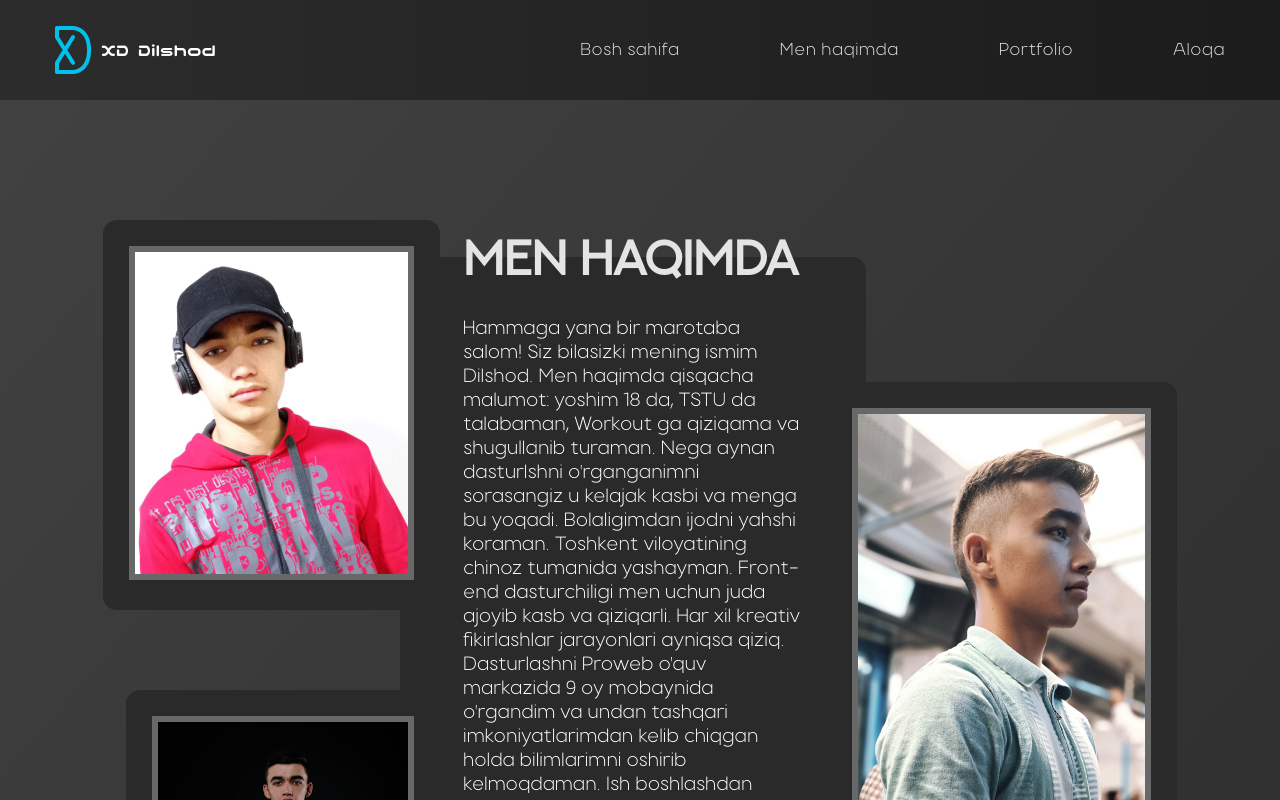
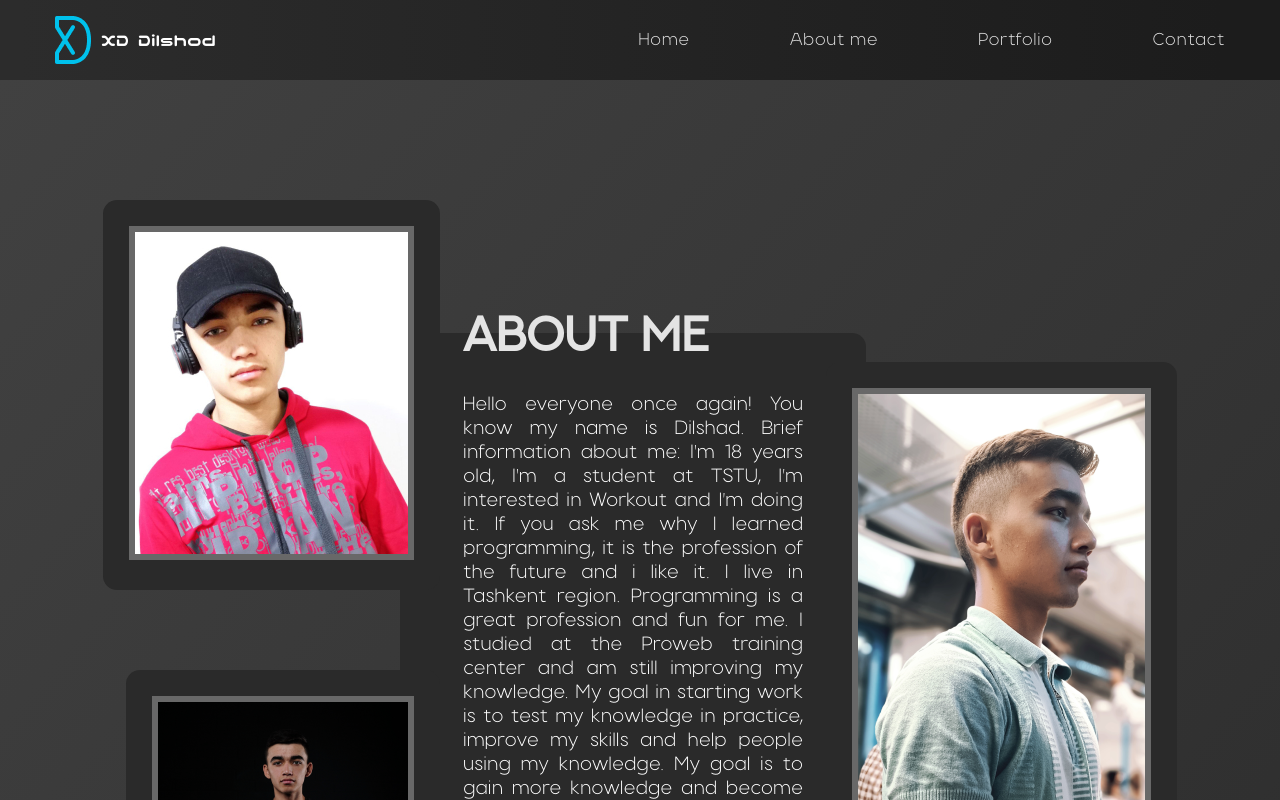
Before and after one commit to DilshodXD/portfolioReact, a React (Create React App) app: page /about in a window 1280 px wide. Shown: the top 800 px of the page. Built offline with nearby package versions, Linux system fonts and the light colour scheme.

Commit message:
translate langue en fixed style bug

```diff
--- a/src/pages/Nav.js
+++ b/src/pages/Nav.js
@@ -25,16 +25,16 @@ function Home() {
                         <nav className="nav">
                             <ul className="nav__list">
                                 <li className="nav__item">
-                                    <Link className="nav__link" to="/">Bosh sahifa</Link>
+                                    <Link className="nav__link" to="/">Home</Link>
                                 </li>
                                 <li className="nav__item">
-                                    <Link className="nav__link" to="/about">Men haqimda</Link>
+                                    <Link className="nav__link" to="/about">About me</Link>
                                 </li>
                                 <li className="nav__item">
                                     <Link className="nav__link" to="/portfolio">Portfolio</Link>
                                 </li>
                                 <li className="nav__item">
-                                    <Link className="nav__link" to="/contact">Aloqa</Link>
+                                    <Link className="nav__link" to="/contact">Contact</Link>
                                 </li>
                             </ul>
                         </nav>
--- a/src/pages/about/About.js
+++ b/src/pages/about/About.js
@@ -11,22 +11,11 @@ const middle = () => {
   return (
     <div className="about__content-middle">
       <div className="about__content-text">
-        <h2 className="about__content-title">Men haqimda</h2>
+        <h2 className="about__content-title">About me</h2>
         <p className="about__content-subtitle">
-          Hammaga yana bir marotaba salom! Siz bilasizki mening ismim
-          Dilshod. Men haqimda qisqacha malumot: yoshim 18 da, TSTU da
-          talabaman, Workout ga qiziqama va shugullanib turaman. Nega
-          aynan dasturlshni o'rganganimni sorasangiz u kelajak kasbi
-          va menga bu yoqadi. Bolaligimdan ijodni yahshi koraman.
-          Toshkent viloyatining chinoz tumanida yashayman. Front-end
-          dasturchiligi men uchun juda ajoyib kasb va qiziqarli. Har
-          xil kreativ fikirlashlar jarayonlari ayniqsa qiziq.
-          Dasturlashni Proweb o'quv markazida 9 oy mobaynida o'rgandim
-          va undan tashqari imkoniyatlarimdan kelib chiqgan holda
-          bilimlarimni oshirib kelmoqdaman. Ish boshlashdan maqsadim
-          bilimlarimni amalda sinash, malakamni oshirish va yanada
-          tezroq rivojlanishim ucun daromad topish. Maqsadim yanada
-          koproq bilimlarga ega bo'lib Fullstack dasturchi bolish.
+          Hello everyone once again! You know my name is Dilshad. Brief information about me: I'm 18 years old, I'm a student at TSTU, I'm interested in Workout and I'm doing it. If you ask me why I learned programming, it is the profession of the future
+          and i like it.
+          I live in Tashkent region. Programming is a great profession and fun for me. I studied at the Proweb training center and am still improving my knowledge. My goal in starting work is to test my knowledge in practice, improve my skills and help people using my knowledge. My goal is to gain more knowledge and become a Fullstack and Mobile developer.
         </p>
       </div>
     </div>
--- a/src/pages/carouselInfo.json
+++ b/src/pages/carouselInfo.json
@@ -4,7 +4,7 @@
         "id": "1",
         "img": "image/calc.png",
         "title": "Calculator",
-        "text": "Calculator bu saytni JavaScript tilida ko'proq amaliyot qislish uchun tayyorlaganman. unda xar hil matematik amallarni bajarish mumkun va saytning tepa qishmidagi tugmachalar orqali saytni (Dark mode) va (Light mode) tizimiga o'tkazish mumkun.",
+        "text": "Calculator made in JavaScript. Used technologies: JavaScript Html Css",
         "github": "https://github.com/DilshodXD/Calculator",
         "link": "https://calculator-xd.netlify.app/"
     },
@@ -12,7 +12,7 @@
         "id": "6",
         "img": "image/foodshop.png",
         "title": "FoodShop",
-        "text": "FoodShop bu saytni ReactJS kutubhonasi orqali yasaganman unda (LazyLoadImage) rasmlarni hajmini kichraytirib kerak bolgandagina yuklanadigan qilib yasalgan. Yana etibor berish kereak bolgan narsa shundaki unda Json faydan foydalanib malumotlarni (Map) yordamida chiqarilgan avzallik tomoni bu saydagi malumotlarni kengaytirish oson bo'lishida.",
+        "text": "Grocery store (demo). Used technologies: React Css",
         "github": "https://github.com/DilshodXD/FoodShop",
         "link": "https://foodshop-xd.netlify.app/"
     },
@@ -20,7 +20,7 @@
         "id": "2",
         "img": "image/britlex.png",
         "title": "Britlex",
-        "text": "Britlex bu tayyorlagan web saytimda men ko'proq CSS da (верстка) yaniy turli hil hajmdagi ekranlarga moslashuvchanlikga ko'proq urg'u berganman. Bu sayt Mobile: 575px, 320px hajimdagi ekranlarga moslashtirib tuzilgan.",
+        "text": "Awesome landing page adapted to mobile tablet and pc screens. Used technologies: Html Css",
         "github": "https://github.com/DilshodXD/Britlex",
         "link": "https://britlex-xd.netlify.app/"
     },
@@ -28,7 +28,7 @@
         "id": "5",
         "img": "image/port.png",
         "title": "Portfolio React",
-        "text": "Portfolio React bu Web say emas Web application hisoblanadi. Bu web application ni yasashda ReactJS kutubhonasidan foydalanib React Router orqali sahifalarni almashtirilayotganda keraksiz qismlarni yuklamasdan faqat kerakli qismini yuklaydi.",
+        "text": "My portfolio application. Used technologies: React React Router Css",
         "github": "https://github.com/DilshodXD/BrightLights",
         "link": "https://portfolio-react-xd.netlify.app/"
     }
--- a/src/pages/component.css
+++ b/src/pages/component.css
@@ -44,14 +44,15 @@ header {
 }
 
 .header__top {
+    height: 10vh;
     background: linear-gradient(90deg, #2C2C2C 1.56%, #1C1C1C 95.55%);
 }
 
 .header__top-inner {
+    height: 10vh;
     display: flex;
     align-items: center;
     justify-content: space-between;
-    padding: 26px 0;
 }
 
 .nav__list {
@@ -89,6 +90,7 @@ header {
 /* ================================================================= */
 
 .header__bottom {
+    height: 90vh;
     background: linear-gradient(90deg, #2C2C2C 1.56%, #1C1C1C 95.55%);
 }
 
@@ -164,7 +166,7 @@ header {
     flex-direction: column;
     align-items: center;
     position: relative;
-    bottom: 7px;
+    bottom: 10px;
 }
 
 .round__img>img {
@@ -373,6 +375,7 @@ header {
     line-height: 24px;
     color: var(--white);
     transform: translateY(-44px);
+    text-align: justify;
 }
 
 .about__content-img {
@@ -388,10 +391,10 @@ header {
 /* ================================================================= */
 
 .portfolio {
+    min-height: 90vh;
     display: flex;
     justify-content: center;
     background: linear-gradient(90deg, #2C2C2C 1.56%, #1C1C1C 95.55%);
-    padding-bottom: 50px;
 }
 
 .portfolio__title {
@@ -435,7 +438,7 @@ header {
 
 .portfolio-text {
     width: 250px;
-    height: 250px;
+    height: 100px;
     font-family: var(--pro);
     font-size: 16px;
     line-height: 19px;
--- a/src/pages/contact/Contact.js
+++ b/src/pages/contact/Contact.js
@@ -19,16 +19,16 @@ const fullSize = () => {
           <div className="footer__inner">
             <div className="footer__links">
               <Link to="/" className="footer__text">
-                Bosh sahifa
+                Home
               </Link>
               <Link to="/about" className="footer__text">
-                Men haqimda
+                About me
               </Link>
               <Link to="/portfolio" className="footer__text">
                 Portfolio
               </Link>
               <Link to="/contact" className="footer__text">
-                Aloqa
+                Contact
               </Link>
             </div>
             <div className="footer__contact">
@@ -46,7 +46,7 @@ const fullSize = () => {
                 </a>
               </p>
               <p className="footer__text-immutable">
-                Raqam:{" "}
+                Call:{" "}
                 <a href="tel:+998950186355" className="footer__text">
                   +998 (95) - 018 - 63 -55
                 </a>{" "}
--- a/src/pages/home/Home.js
+++ b/src/pages/home/Home.js
@@ -10,21 +10,19 @@ import bottom from "./../img/gl-bottom.png";
 const left = () => {
   return (
     <div className="header__bottom-left">
-      <h1 className="header__bottom-title">Salom</h1>
-      <p className="header__bottom-subtittle">Men Dilshod Xojimuhammedov</p>
+      <h1 className="header__bottom-title">Hello</h1>
+      <p className="header__bottom-subtittle">I'm Dilshod Xojimuhammedov</p>
       <p className="header__bottom-text">
-        Men web dasturchilik kursida o'qidim va dasturlashning Front-end
-        yo'nalishi bo'yicha bilimlarga ega bo'ldim. Bu yo'nalishni
-        yanada chuqurroq o'rganish uchun o'z ustimda ishlab kelmoqdaman.
+        I'm a frontend developer and I've been expanding my knowledge in this field. I am learning backend and mobile programming to become a more powerful programmer in the future.
       </p>
       <Link to="contact" className="header__bottom-contact">
-        Men bilan bog'lanish
+        Contact me
       </Link>
       <a
         href="https://github.com/DilshodXD"
         className="header__bottom-contact"
       >
-        Git hub akaunt
+        Github
       </a>
     </div>
   )
@@ -39,12 +37,12 @@ const full = () => {
             <img className="round__img-top" src={top} alt="" />
             <img className="round__img-bottom" src={bottom} alt="" />
           </div>
-          <div className="round round2">css</div>
-          <div className="round round3">js</div>
+          <div className="round round2">Sass</div>
+          <div className="round round3">next</div>
           <div className="round round4">html</div>
           <div className="round round5">React</div>
-          <div className="round round6">git</div>
-          <div className="round round7">sass</div>
+          <div className="round round6">Node</div>
+          <div className="round round7">Ts</div>
         </div>
       </div>
     </>
--- a/src/pages/portfolio/Portfolio.js
+++ b/src/pages/portfolio/Portfolio.js
@@ -15,10 +15,10 @@ const fullSize = (post) => {
       <h3 className="portfolio-title">{post.title}</h3>
       <p className="portfolio-text">{post.text}</p>
       <a href={post.link} className="portfolio-link">
-        Ko'rish uchun bosing
+        DEMO
       </a>
       <a href={post.github} className="portfolio-link">
-        Github code
+        SOURCE
       </a>
     </div>
   );
```
